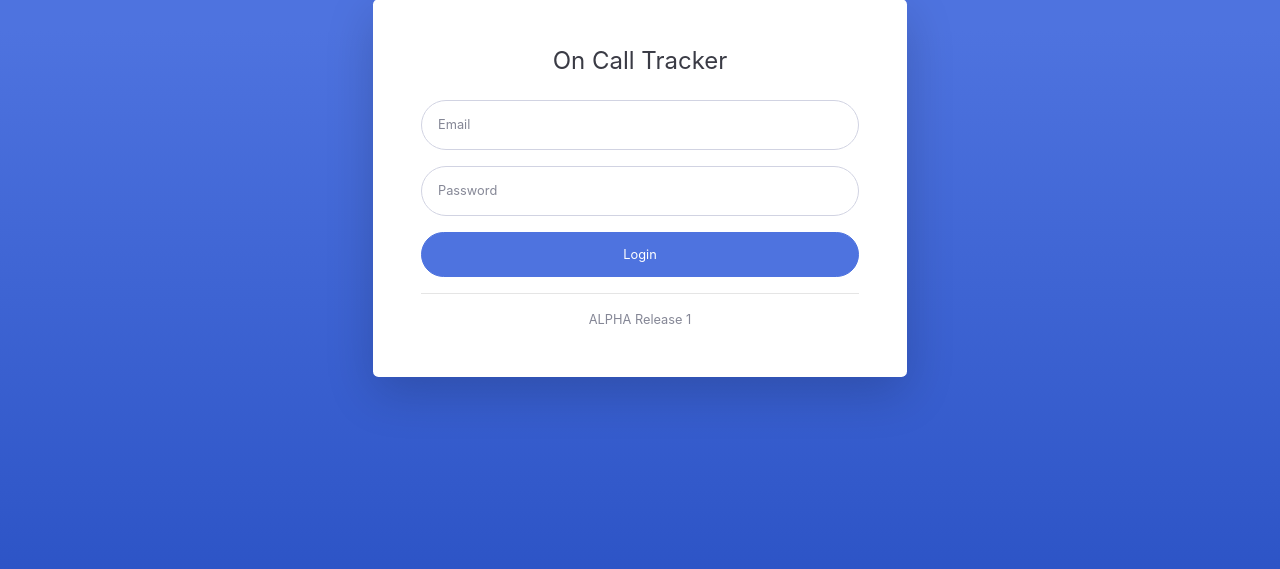
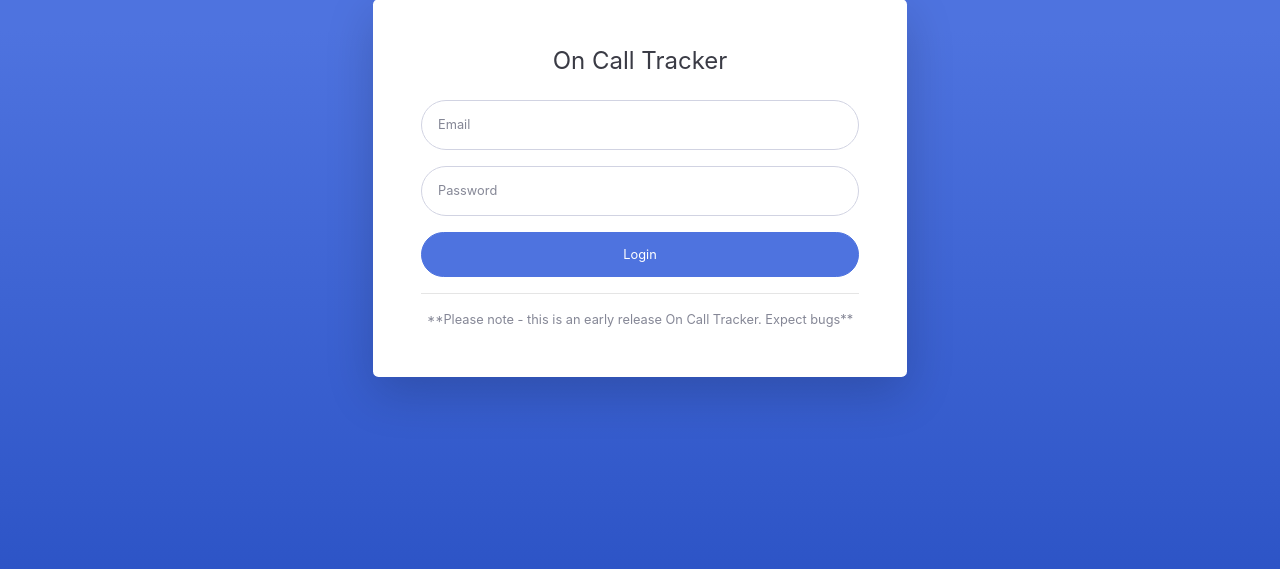
Before and after one commit to anthonyhales/TrackRota, a FastAPI app: page /login in a window 1280 px wide. Shown: the part 49-618 px from the top of the page. Run offline with FastAPI, Linux system fonts and the light colour scheme; parts of the project's set-up code (start-up, migrations or seed data) failed here and were passed over; some libraries are stand-ins or nearby versions.

Commit message:
Update login.html

```diff
--- a/app/templates/login.html
+++ b/app/templates/login.html
@@ -31,7 +31,7 @@
               </form>
               <hr>
               <div class="text-center small text-gray-600">
-                ALPHA Release 1
+                **Please note - this is an early release On Call Tracker. Expect bugs**
               </div>
             </div>
           </div>
```
